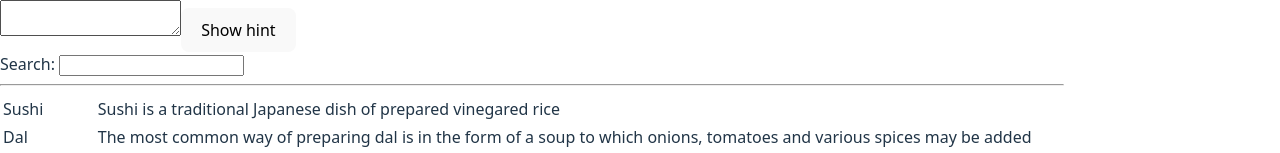
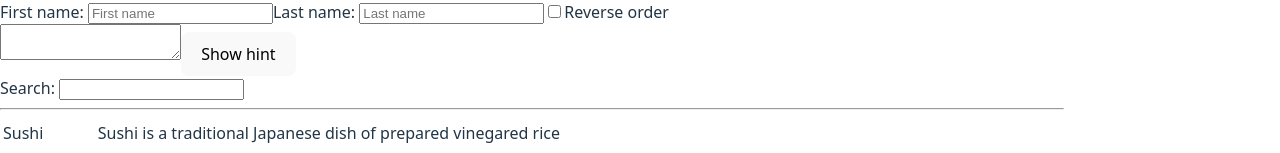
Before and after one commit to eirosiuss/30-Days-of-Javascript, a React (Vite) app in the folder passing-props-to-component/: page / in a window 1280 px wide. Shown: the top 153 px of the page. Built offline with nearby package versions, Linux system fonts and the light colour scheme.

Commit message:
Swap two form fields

```diff
--- a/passing-props-to-component/src/App.jsx
+++ b/passing-props-to-component/src/App.jsx
@@ -24,6 +24,7 @@ import MailClient from './MailClient.jsx'
 import SyncedInputs from './SyncedInputs.jsx'
 import FilterableList from './FilterableList.jsx'
 import FormTwo from './FormTwo.jsx'
+import FormThree from './FormThree.jsx'
 function getImageUrl(imageId, size = "s") {
   return "https://i.imgur.com/" + imageId + size + ".jpg";
 }
@@ -112,6 +113,7 @@ function Gallery() {
 function App() {
   return (
     <>
+    <FormThree/>
     <FormTwo/>
     <FilterableList/>
     <SyncedInputs/>
--- /dev/null
+++ b/passing-props-to-component/src/FormThree.jsx
@@ -0,0 +1,47 @@
+import { useState } from 'react';
+
+export default function App() {
+  const [reverse, setReverse] = useState(false);
+  let checkbox = (
+    <label>
+      <input
+        type="checkbox"
+        checked={reverse}
+        onChange={e => setReverse(e.target.checked)}
+      />
+      Reverse order
+    </label>
+  );
+  if (reverse) {
+    return (
+      <>
+        <Field key="Last name" label="Last name" />
+        <Field key="First name" label="First name" />
+        {checkbox}
+      </>
+    );
+  } else {
+    return (
+      <>
+        <Field key="First name" label="First name" />
+        <Field key="Last name" label="Last name" />
+        {checkbox}
+      </>
+    );
+  }
+}
+
+function Field({ label }) {
+  const [text, setText] = useState('');
+  return (
+    <label>
+      {label}:{' '}
+      <input
+        type="text"
+        value={text}
+        placeholder={label}
+        onChange={e => setText(e.target.value)}
+      />
+    </label>
+  );
+}
```
